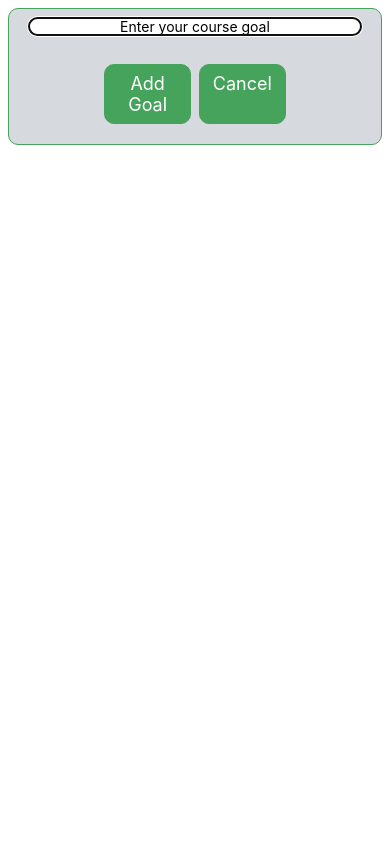
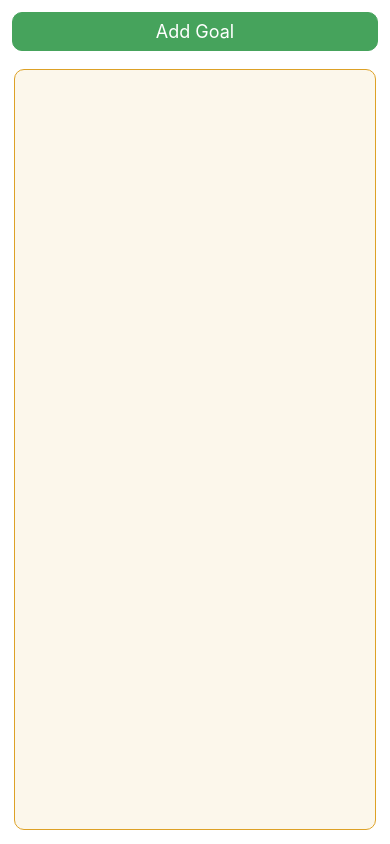
Before and after one commit to mohamedAllam9072/porjectX7, a React Native app: screen / in a window 390 px wide. Built offline with nearby package versions, Linux system fonts and the light colour scheme.

Commit message:
finish use modal

```diff
--- a/src/App.js
+++ b/src/App.js
@@ -1,23 +1,48 @@
 import React, {useState} from 'react';
-import {FlatList, StatusBar, StyleSheet, View} from 'react-native';
+import {
+  Button,
+  FlatList,
+  StatusBar,
+  StyleSheet,
+  View,
+  Text,
+  TouchableOpacity,
+} from 'react-native';
 import GoalItem from './components/GoalItem';
 import GoalInput from './components/GoalInput';
 export default function App() {
   const [courseGoals, setCourseGoals] = useState([]);
+  const [modalIsVisibile, setModalIsVisibile] = useState(false);
   function addGoalHandler(inputText) {
     setCourseGoals(currentCourseGoals => [
       ...currentCourseGoals,
       {text: inputText, id: Math.random().toString()},
     ]); // '...courseGoals' means keep list items and append with 'inputText'
+    endAddNewItemHandler();
   }
   function deleteGoalHandler(id) {
     setCourseGoals(currentCourseGoals => {
       return currentCourseGoals.filter(goal => goal.id !== id); //if id is true filter = delete the goal from list
     });
   }
+  function startAddNewItemHandler() {
+    setModalIsVisibile(true);
+  }
+  function endAddNewItemHandler() {
+    setModalIsVisibile(false);
+  }
   return (
     <View style={styles.appContainer}>
-      <GoalInput onAddGoal={addGoalHandler} />
+      <TouchableOpacity style={styles.button} onPress={startAddNewItemHandler}>
+        <Text style={styles.buttonText}>Add Goal</Text>
+      </TouchableOpacity>
+      {modalIsVisibile && (
+        <GoalInput
+          visibile={modalIsVisibile}
+          onAddGoal={addGoalHandler}
+          onCancel={endAddNewItemHandler}
+        />
+      )}
       {/* HINT :::: handle list using scroll view */}
 
       {/* <ScrollView style={styles.scrollTextview}>
@@ -79,4 +104,17 @@ const styles = StyleSheet.create({
     borderRadius: 10,
     backgroundColor: '#dda12616',
   },
+  button: {
+    margin: 8,
+    padding: 8,
+    borderColor: '#46a35c',
+    backgroundColor: '#46a35c',
+    borderRadius: 10,
+    borderWidth: 1,
+  },
+  buttonText: {
+    textAlign: 'center',
+    color: '#FFFFFF',
+    fontSize: 18,
+  },
 });
```
